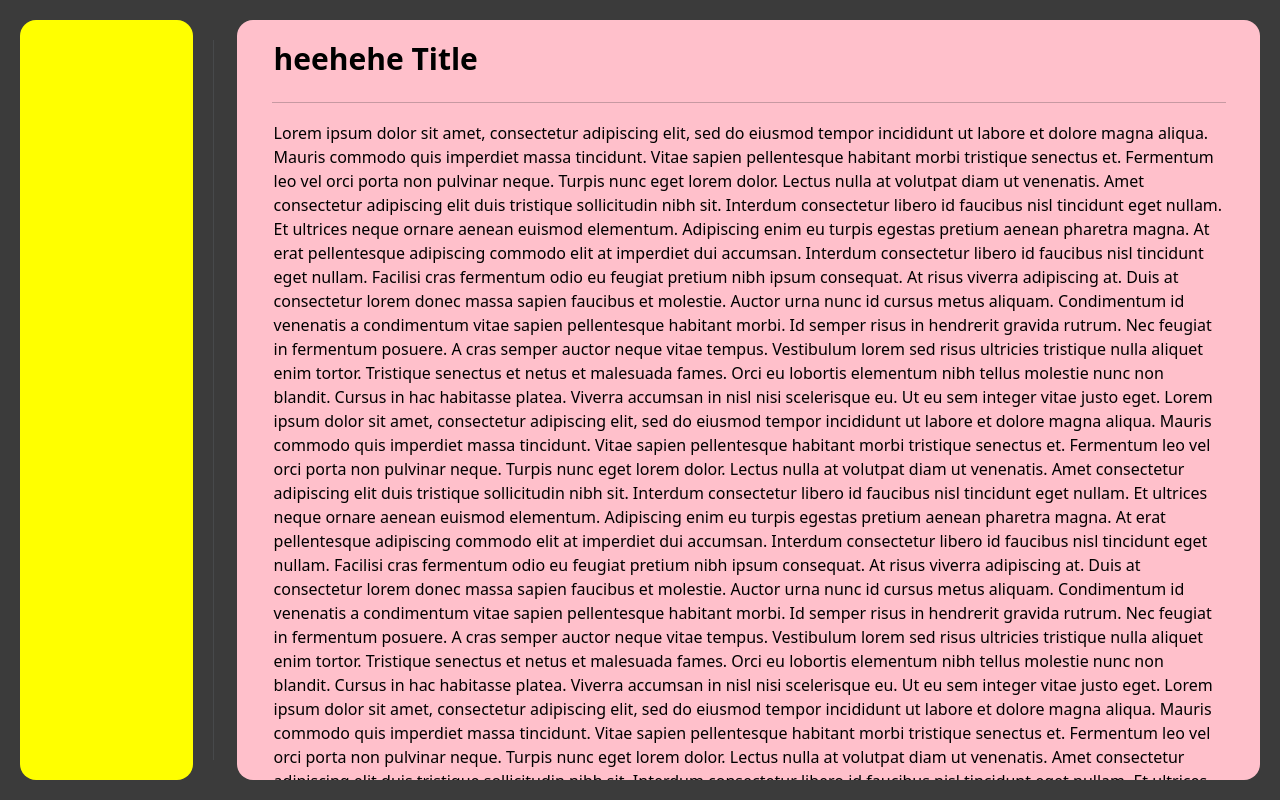
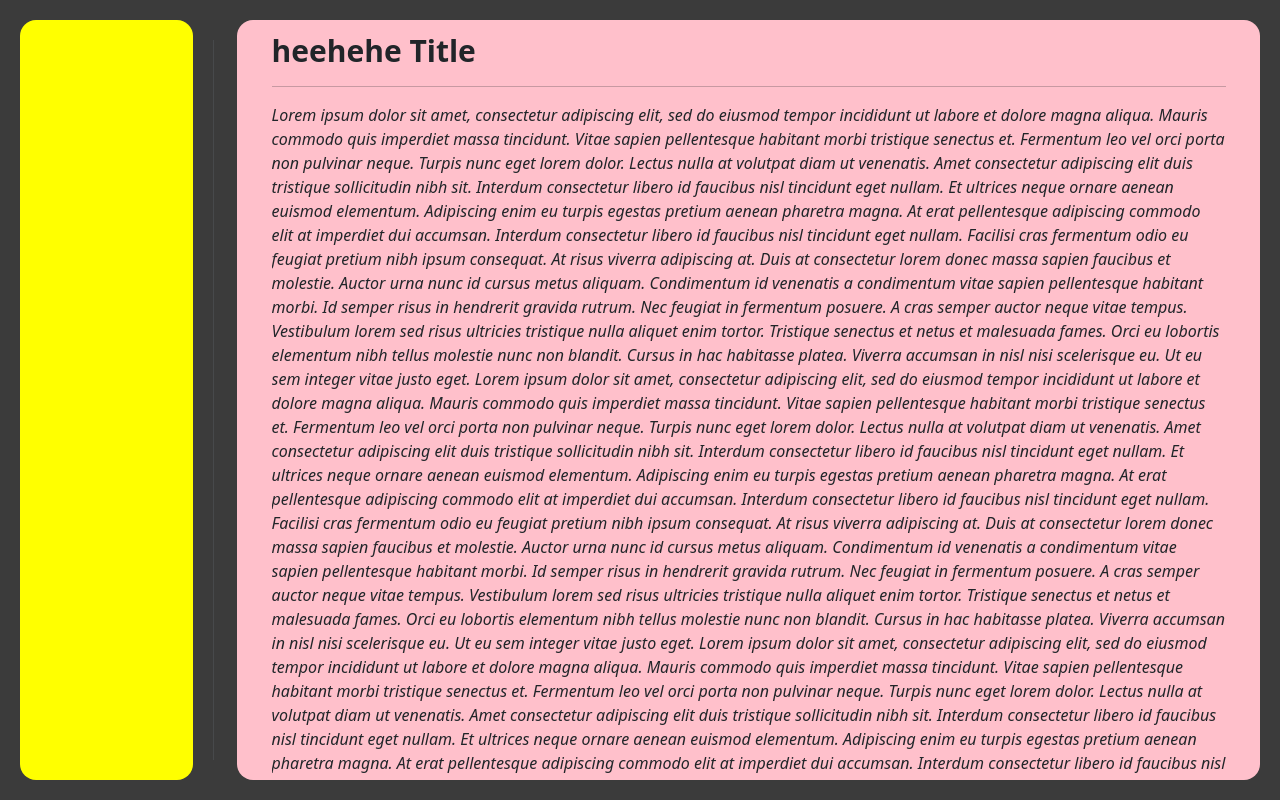
Before and after one commit to rafisfast/noteify, a React (Create React App) app: page / in a window 1280 px wide. Built offline with nearby package versions, Linux system fonts and the light colour scheme.

Commit message:
prevent contentediting

```diff
--- a/src/App.css
+++ b/src/App.css
@@ -78,13 +78,15 @@
   width: 100%;
   font-size:30px;
   font-weight:bold;
-  height: 60px; /* always 2x font-size */
+  height: 50px;
+
+  /* always 2x font-size */
   /* height: 15%; */
 }
 
 .main-text {
   width:100%;
-  height:100%;
+  /* height:100%; */
 }
 
 textarea {
@@ -95,8 +97,19 @@ textarea {
   border: none;
   resize: none !important;
 }
+/*
+[contenteditable].single-line {
+  white-space: nowrap;
+  overflow: hidden;
+  display: inline-block;
+}
 
-textarea:focus {
+[contenteditable="true"].single-line * {
+  display:inline;
+  white-space:nowrap;
+} */
+
+[contenteditable] {
   outline: none;
 }
 
@@ -109,7 +122,6 @@ textarea:focus {
   background: yellow;
   border-radius: 1rem;
 }
-
 
 .v-d {
   border-left: 6px solid black;
--- a/src/main.js
+++ b/src/main.js
@@ -1,16 +1,32 @@
+import { useRef, useEffect } from 'react';
 import { Container, Row, Col, Form } from 'react-bootstrap';
 
 const Main = () => {
+
+  const title = useRef()
+
+  useEffect(()=> {
+    // prevent contenteditable entering
+    title.current.addEventListener('keypress', (evt) => {
+        if (evt.which === 13) {
+            evt.preventDefault();
+        }
+    });
+  },[])
+
   return(
     <Col>
       <div className="main-content py-3 my-1 m-2 mr-4 overflow-hidden">
         <div className='notes p-0 my-auto'>
           <Container fluid className='overflow-auto pl-5 main-inner' style={{"width":"98%","height":"100%"}}>
-            <textarea className='pt-3 main-title overflow-hidden'>
-            heehehe Title
-            </textarea>
+            <div ref={title} contentEditable="true" className='overflow-hidden pt-2 main-title'>
+              <p className='p-0'>
+              heehehe Title
+              </p>
+            </div>
             <hr></hr>
-            <textarea className='overflow-auto main-text'>
+            <div contentEditable className='overflow-hidden pb-3'>
+              <i className='overflow-auto main-text'>
             Lorem ipsum dolor sit amet, consectetur adipiscing elit, sed do eiusmod tempor incididunt ut labore et dolore magna aliqua. Mauris commodo quis imperdiet massa tincidunt. Vitae sapien pellentesque habitant morbi tristique senectus et. Fermentum leo vel orci porta non pulvinar neque. Turpis nunc eget lorem dolor. Lectus nulla at volutpat diam ut venenatis. Amet consectetur adipiscing elit duis tristique sollicitudin nibh sit. Interdum consectetur libero id faucibus nisl tincidunt eget nullam. Et ultrices neque ornare aenean euismod elementum. Adipiscing enim eu turpis egestas pretium aenean pharetra magna. At erat pellentesque adipiscing commodo elit at imperdiet dui accumsan.
 Interdum consectetur libero id faucibus nisl tincidunt eget nullam. Facilisi cras fermentum odio eu feugiat pretium nibh ipsum consequat. At risus viverra adipiscing at. Duis at consectetur lorem donec massa sapien faucibus et molestie. Auctor urna nunc id cursus metus aliquam. Condimentum id venenatis a condimentum vitae sapien pellentesque habitant morbi. Id semper risus in hendrerit gravida rutrum. Nec feugiat in fermentum posuere. A cras semper auctor neque vitae tempus. Vestibulum lorem sed risus ultricies tristique nulla aliquet enim tortor. Tristique senectus et netus et malesuada fames. Orci eu lobortis elementum nibh tellus molestie nunc non blandit. Cursus in hac habitasse platea. Viverra accumsan in nisl nisi scelerisque eu. Ut eu sem integer vitae justo eget.
 Lorem ipsum dolor sit amet, consectetur adipiscing elit, sed do eiusmod tempor incididunt ut labore et dolore magna aliqua. Mauris commodo quis imperdiet massa tincidunt. Vitae sapien pellentesque habitant morbi tristique senectus et. Fermentum leo vel orci porta non pulvinar neque. Turpis nunc eget lorem dolor. Lectus nulla at volutpat diam ut venenatis. Amet consectetur adipiscing elit duis tristique sollicitudin nibh sit. Interdum consectetur libero id faucibus nisl tincidunt eget nullam. Et ultrices neque ornare aenean euismod elementum. Adipiscing enim eu turpis egestas pretium aenean pharetra magna. At erat pellentesque adipiscing commodo elit at imperdiet dui accumsan.
@@ -19,7 +35,9 @@ Lorem ipsum dolor sit amet, consectetur adipiscing elit, sed do eiusmod tempor i
 Interdum consectetur libero id faucibus nisl tincidunt eget nullam. Facilisi cras fermentum odio eu feugiat pretium nibh ipsum consequat. At risus viverra adipiscing at. Duis at consectetur lorem donec massa sapien faucibus et molestie. Auctor urna nunc id cursus metus aliquam. Condimentum id venenatis a condimentum vitae sapien pellentesque habitant morbi. Id semper risus in hendrerit gravida rutrum. Nec feugiat in fermentum posuere. A cras semper auctor neque vitae tempus. Vestibulum lorem sed risus ultricies tristique nulla aliquet enim tortor. Tristique senectus et netus et malesuada fames. Orci eu lobortis elementum nibh tellus molestie nunc non blandit. Cursus in hac habitasse platea. Viverra accumsan in nisl nisi scelerisque eu. Ut eu sem integer vitae justo eget.
 Lorem ipsum dolor sit amet, consectetur adipiscing elit, sed do eiusmod tempor incididunt ut labore et dolore magna aliqua. Mauris commodo quis imperdiet massa tincidunt. Vitae sapien pellentesque habitant morbi tristique senectus et. Fermentum leo vel orci porta non pulvinar neque. Turpis nunc eget lorem dolor. Lectus nulla at volutpat diam ut venenatis. Amet consectetur adipiscing elit duis tristique sollicitudin nibh sit. Interdum consectetur libero id faucibus nisl tincidunt eget nullam. Et ultrices neque ornare aenean euismod elementum. Adipiscing enim eu turpis egestas pretium aenean pharetra magna. At erat pellentesque adipiscing commodo elit at imperdiet dui accumsan.
 Interdum consectetur libero id faucibus nisl tincidunt eget nullam. Facilisi cras fermentum odio eu feugiat pretium nibh ipsum consequat. At risus viverra adipiscing at. Duis at consectetur lorem donec massa sapien faucibus et molestie. Auctor urna nunc id cursus metus aliquam. Condimentum id venenatis a condimentum vitae sapien pellentesque habitant morbi. Id semper risus in hendrerit gravida rutrum. Nec feugiat in fermentum posuere. A cras semper auctor neque vitae tempus. Vestibulum lorem sed risus ultricies tristique nulla aliquet enim tortor. Tristique senectus et netus et malesuada fames. Orci eu lobortis elementum nibh tellus molestie nunc non blandit. Cursus in hac habitasse platea. Viverra accumsan in nisl nisi scelerisque eu. Ut eu sem integer vitae justo eget.
-             </textarea>
+             </i>
+            </div>
+
           </Container>
         </div>
       </div>
```
